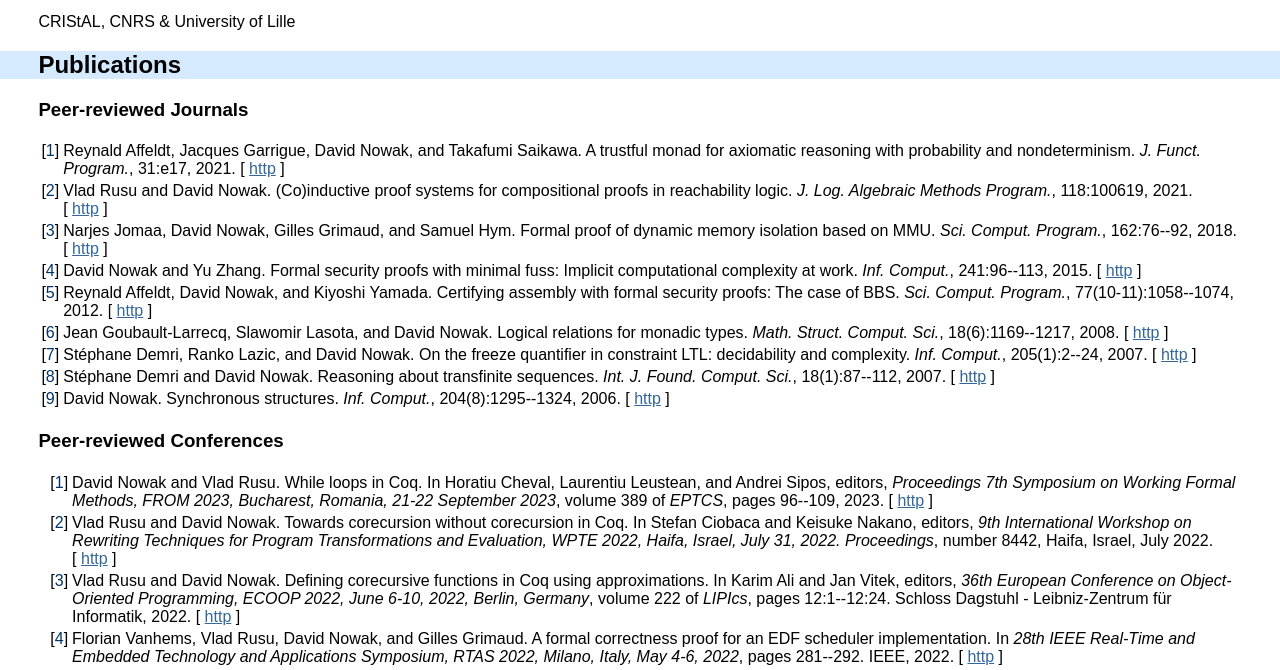
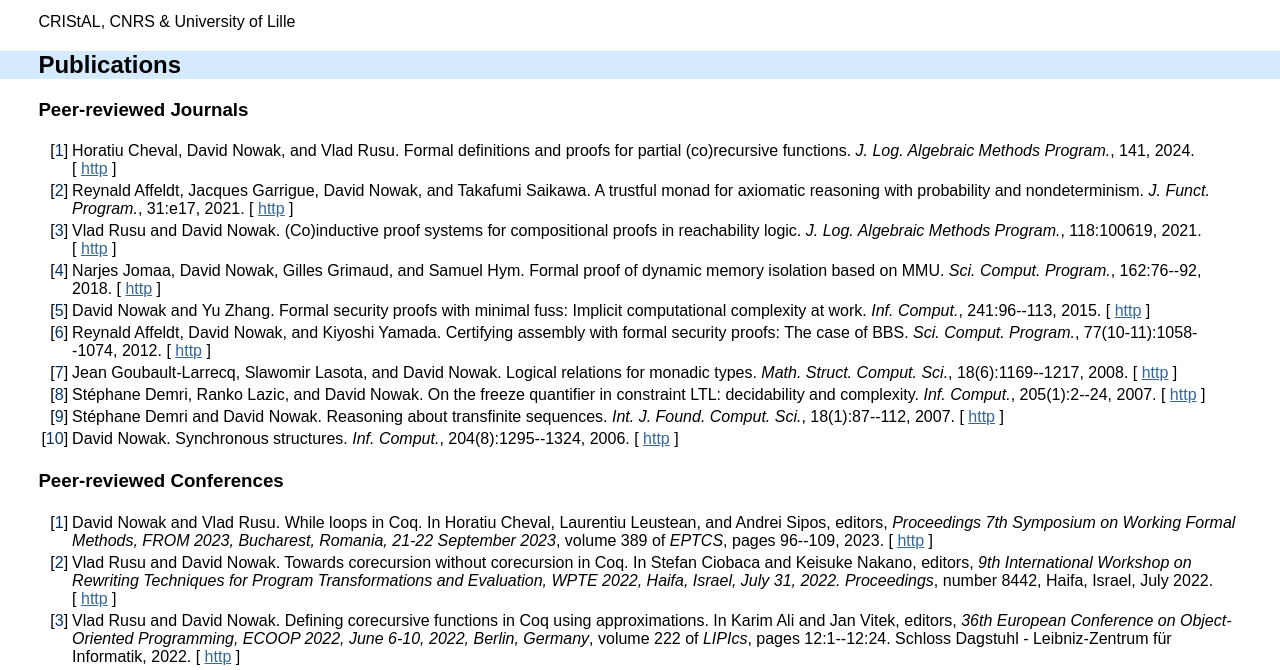
Before and after one commit to davidnowak/davidnowak.github.io, a plain HTML site: page index.html in a window 1280 px wide. Shown: the part 107-777 px from the top of the page. Drawn offline with Linux system fonts and the light colour scheme.

Commit message:
Add JLAMP 2024

```diff
--- a/index.html
+++ b/index.html
@@ -40,7 +40,21 @@
 
 <tr valign="top">
 <td align="right" class="bibtexnumber">
-[<a name="DBLP:journals/jfp/AffeldtGNS21">1</a>]
+[<a name="fordpp">1</a>]
+</td>
+<td class="bibtexitem">
+Horatiu Cheval, David Nowak, and Vlad Rusu.
+ Formal definitions and proofs for partial (co)recursive functions.
+ <em>J. Log. Algebraic Methods Program.</em>, 141, 2024.
+[&nbsp;<a href="https://doi.org/10.1016/j.jlamp.2024.100999">http</a>&nbsp;]
+
+</td>
+</tr>
+
+
+<tr valign="top">
+<td align="right" class="bibtexnumber">
+[<a name="DBLP:journals/jfp/AffeldtGNS21">2</a>]
 </td>
 <td class="bibtexitem">
 Reynald Affeldt, Jacques Garrigue, David Nowak, and Takafumi Saikawa.
@@ -55,7 +69,7 @@ Reynald Affeldt, Jacques Garrigue, David Nowak, and Takafumi Saikawa.
 
 <tr valign="top">
 <td align="right" class="bibtexnumber">
-[<a name="DBLP:journals/jlap/RusuN21">2</a>]
+[<a name="DBLP:journals/jlap/RusuN21">3</a>]
 </td>
 <td class="bibtexitem">
 Vlad Rusu and David Nowak.
@@ -70,7 +84,7 @@ Vlad Rusu and David Nowak.
 
 <tr valign="top">
 <td align="right" class="bibtexnumber">
-[<a name="DBLP:journals/scp/JomaaNGH18">3</a>]
+[<a name="DBLP:journals/scp/JomaaNGH18">4</a>]
 </td>
 <td class="bibtexitem">
 Narjes Jomaa, David Nowak, Gilles Grimaud, and Samuel Hym.
@@ -84,7 +98,7 @@ Narjes Jomaa, David Nowak, Gilles Grimaud, and Samuel Hym.
 
 <tr valign="top">
 <td align="right" class="bibtexnumber">
-[<a name="DBLP:journals/iandc/NowakZ15">4</a>]
+[<a name="DBLP:journals/iandc/NowakZ15">5</a>]
 </td>
 <td class="bibtexitem">
 David Nowak and Yu&nbsp;Zhang.
@@ -99,7 +113,7 @@ David Nowak and Yu&nbsp;Zhang.
 
 <tr valign="top">
 <td align="right" class="bibtexnumber">
-[<a name="DBLP:journals/scp/AffeldtNY12">5</a>]
+[<a name="DBLP:journals/scp/AffeldtNY12">6</a>]
 </td>
 <td class="bibtexitem">
 Reynald Affeldt, David Nowak, and Kiyoshi Yamada.
@@ -113,7 +127,7 @@ Reynald Affeldt, David Nowak, and Kiyoshi Yamada.
 
 <tr valign="top">
 <td align="right" class="bibtexnumber">
-[<a name="DBLP:journals/mscs/Goubault-LarrecqLN08">6</a>]
+[<a name="DBLP:journals/mscs/Goubault-LarrecqLN08">7</a>]
 </td>
 <td class="bibtexitem">
 Jean Goubault-Larrecq, Slawomir Lasota, and David Nowak.
@@ -127,7 +141,7 @@ Jean Goubault-Larrecq, Slawomir Lasota, and David Nowak.
 
 <tr valign="top">
 <td align="right" class="bibtexnumber">
-[<a name="DBLP:journals/iandc/DemriLN07">7</a>]
+[<a name="DBLP:journals/iandc/DemriLN07">8</a>]
 </td>
 <td class="bibtexitem">
 St&eacute;phane Demri, Ranko Lazic, and David Nowak.
@@ -142,7 +156,7 @@ St&eacute;phane Demri, Ranko Lazic, and David Nowak.
 
 <tr valign="top">
 <td align="right" class="bibtexnumber">
-[<a name="DBLP:journals/ijfcs/DemriN07">8</a>]
+[<a name="DBLP:journals/ijfcs/DemriN07">9</a>]
 </td>
 <td class="bibtexitem">
 St&eacute;phane Demri and David Nowak.
@@ -156,7 +170,7 @@ St&eacute;phane Demri and David Nowak.
 
 <tr valign="top">
 <td align="right" class="bibtexnumber">
-[<a name="DBLP:journals/iandc/Nowak06">9</a>]
+[<a name="DBLP:journals/iandc/Nowak06">10</a>]
 </td>
 <td class="bibtexitem">
 David Nowak.
```
